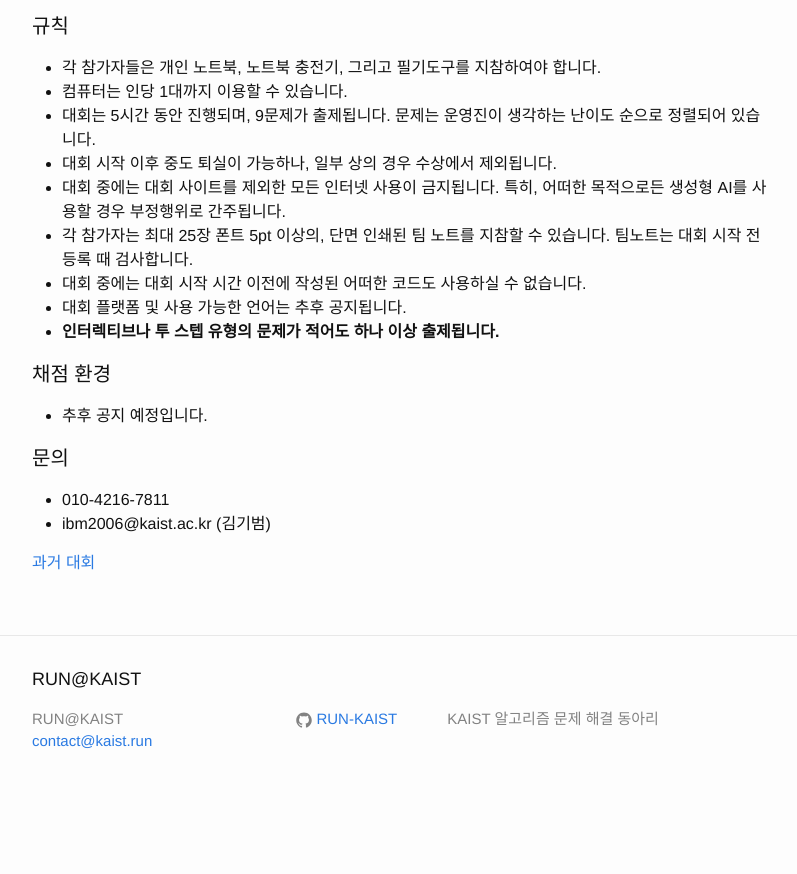
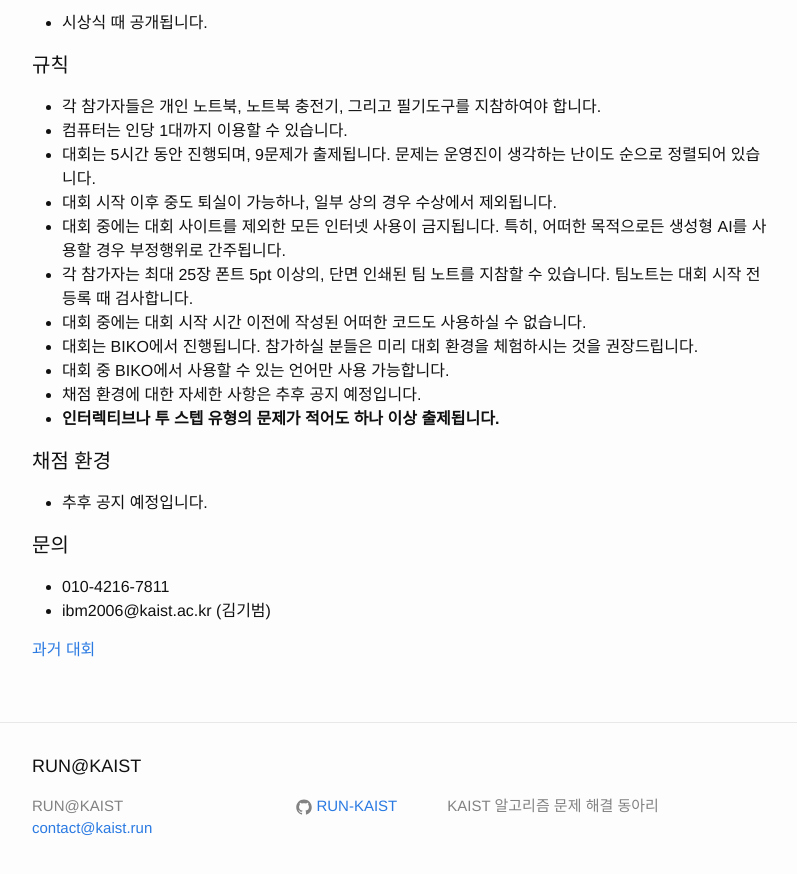
Before and after one commit to RUN-KAIST/kaist.run, a Jekyll site: the page built from contests/ko.md, in a window 1280 px wide and 900 px high, scrolled down 1475 px. Shown: the top 874 px of the window, without its empty margins (238-1035 px from the left). Built offline with Jekyll 4.4.1, drawn with Linux system fonts in a browser that asks for light colours; before the commit the page ends 2288 px from its top, so only the background shows below that; some of the changed text lies outside the part shown.

Commit message:
Update ko.md

```diff
--- a/contests/ko.md
+++ b/contests/ko.md
@@ -8,7 +8,7 @@ order: 3
 ---
 
 ## 2026 KAIST RUN Spring Contest가 열립니다!
-
+(UPD: 대회는 [BIKO](https://www.biko.kr/)에서 진행될 예정입니다. 참가하실 분들은 미리 대회 환경을 체험하시는 것을 권장드립니다.)
 
 <div style="text-align: center">
     <img src="/contest/2026-spring/2026 KAIST RUN Spring Contest.png" alt="poster" style="width: 700px;"/>
@@ -53,7 +53,9 @@ order: 3
 - 대회 중에는 대회 사이트를 제외한 모든 인터넷 사용이 금지됩니다. 특히, 어떠한 목적으로든 생성형 AI를 사용할 경우 부정행위로 간주됩니다.
 - 각 참가자는 최대 25장 폰트 5pt 이상의, 단면 인쇄된 팀 노트를 지참할 수 있습니다. 팀노트는 대회 시작 전 등록 때 검사합니다.
 - 대회 중에는 대회 시작 시간 이전에 작성된 어떠한 코드도 사용하실 수 없습니다.
-- 대회 플랫폼 및 사용 가능한 언어는 추후 공지됩니다.
+- 대회는 BIKO에서 진행됩니다. 참가하실 분들은 미리 대회 환경을 체험하시는 것을 권장드립니다.
+- 대회 중 BIKO에서 사용할 수 있는 언어만 사용 가능합니다.
+- 채점 환경에 대한 자세한 사항은 추후 공지 예정입니다.
 - **인터렉티브나 투 스텝 유형의 문제가 적어도 하나 이상 출제됩니다.**
 
 #### 채점 환경
```
